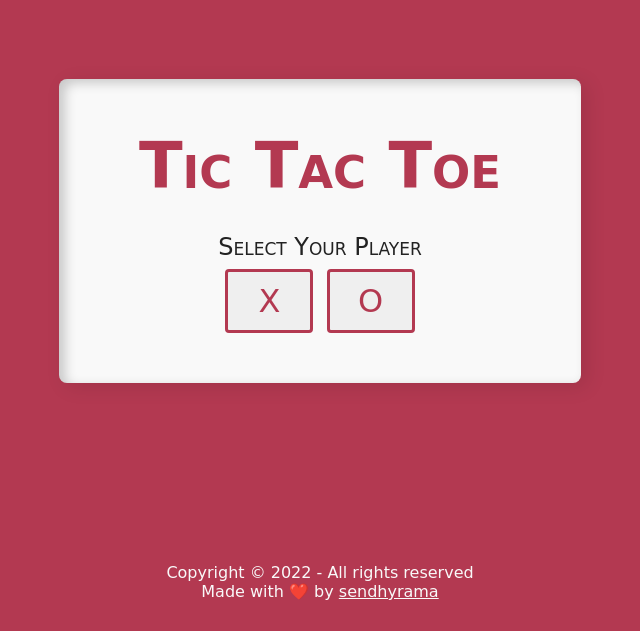
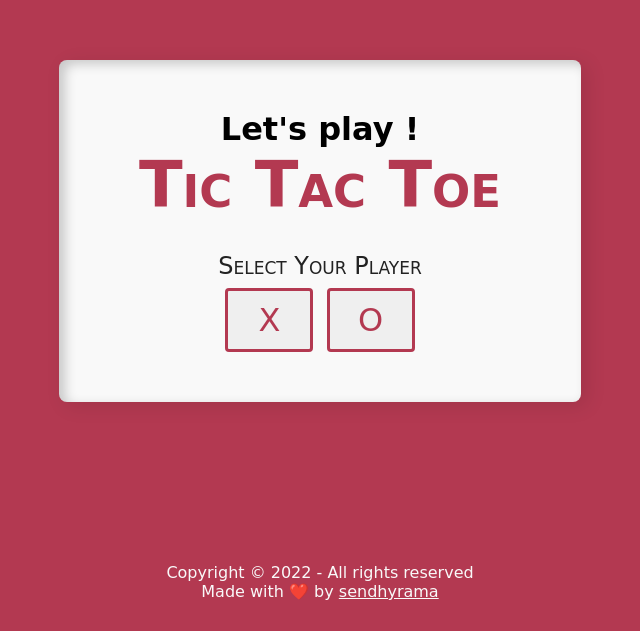
Before and after one commit to sendhyrama/tictactoe-game, a plain HTML site: page index.html in a window 1280 px wide. Shown: the part 169-800 px from the top of the page, without its empty margins (320-960 px from the left). Drawn offline with Linux system fonts and the light colour scheme; a web font is replaced by a local one.

Commit message:
add text for player selection

```diff
--- a/index.html
+++ b/index.html
@@ -17,6 +17,7 @@
 
     <!-- Player Selection -->
     <div class="selection">
+        <h1>Let's play !</h1>
         <h2>Tic Tac Toe</h2>
         <p>Select Your Player</p>
         <div class="players">
```
